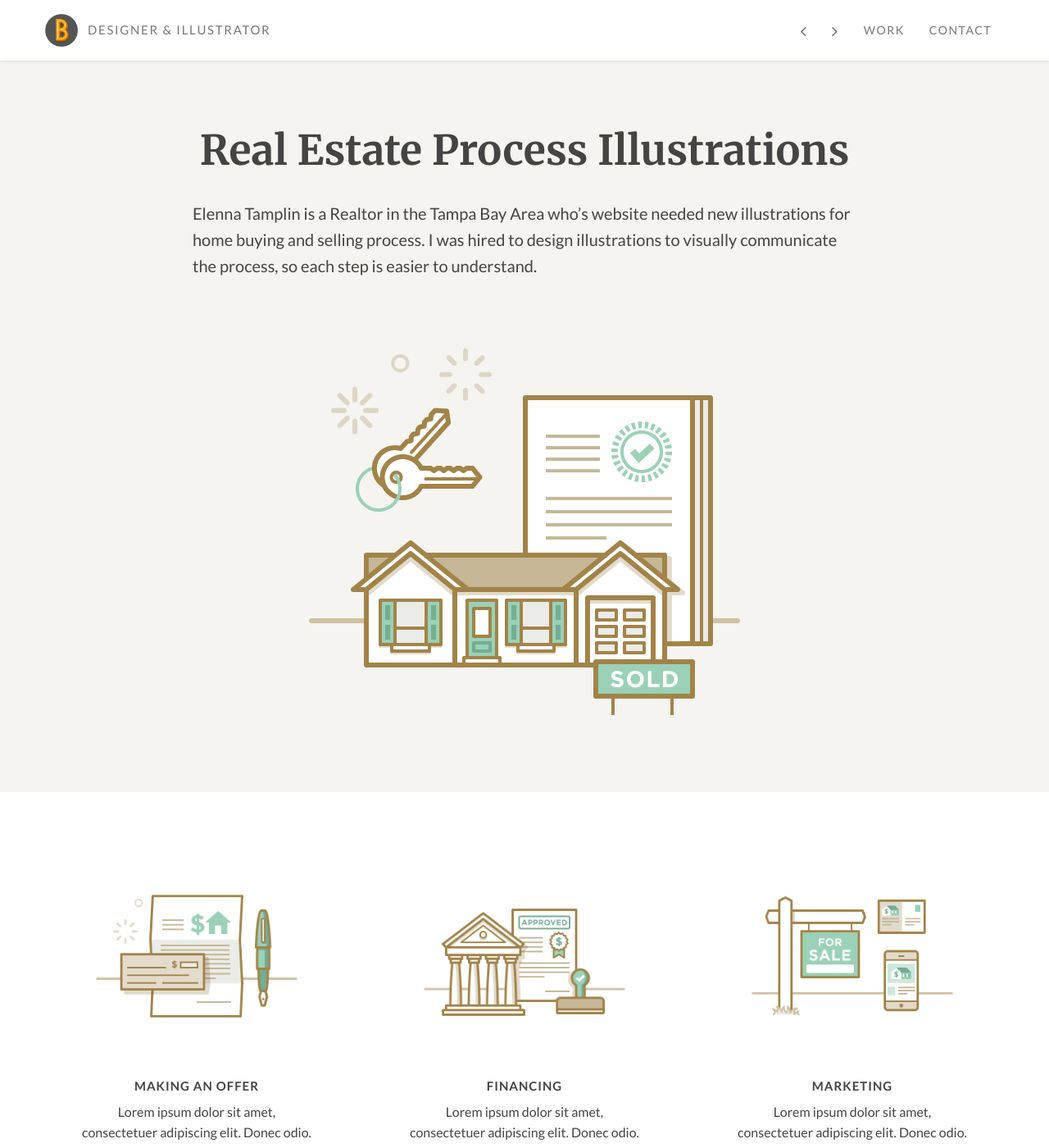
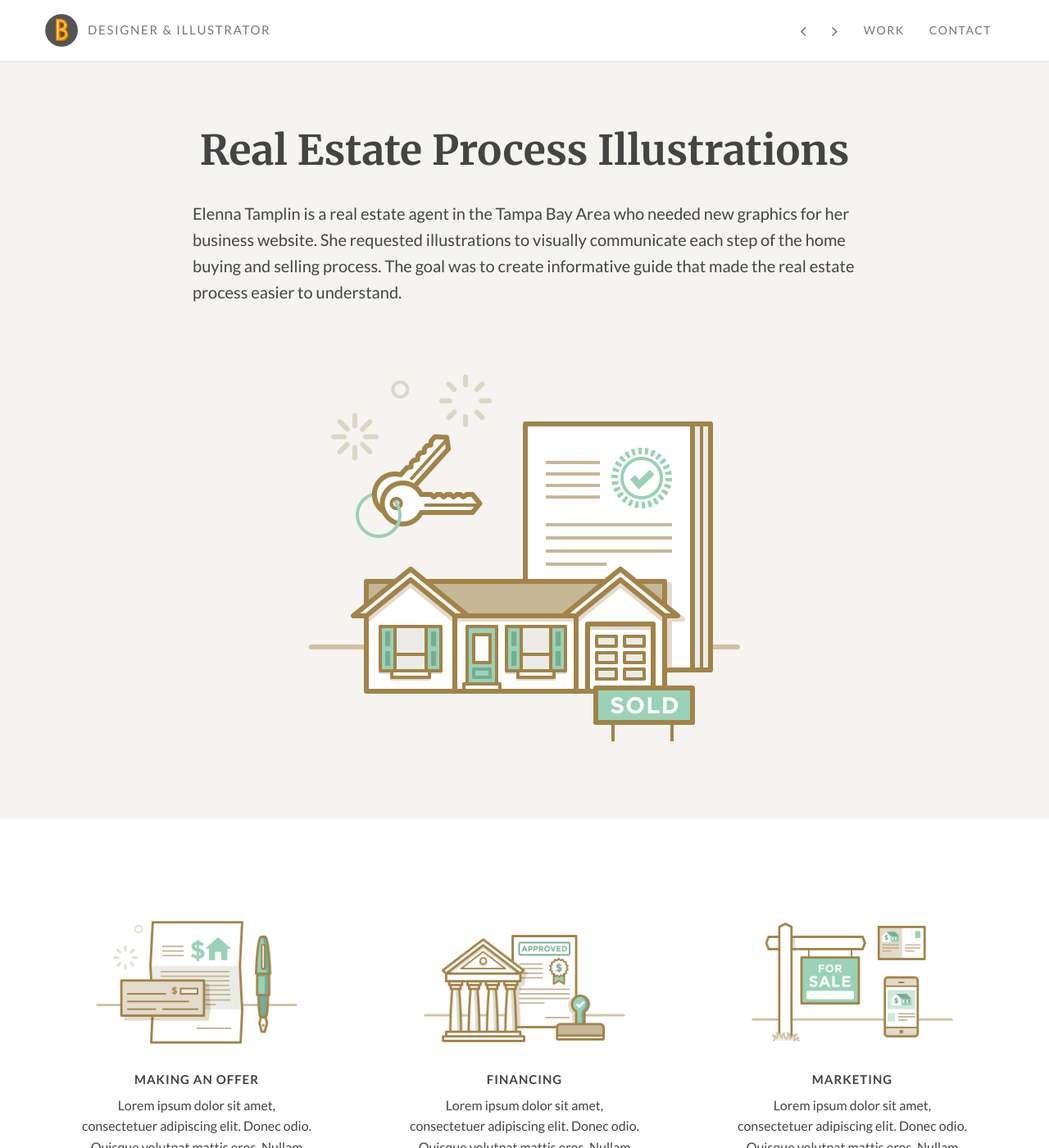
Before and after one commit to btamps/btamps.github.io, a Jekyll site: the page built from _posts/2016-03-29-real-estate.markdown, in a window 1280 px wide and 1400 px high. Shown: the whole window at 82% size. Built offline with Jekyll 4.4.1, drawn with Linux system fonts in a browser that asks for light colours; nearby versions of some CDN libraries.

Commit message:
edits to the post content and style

```diff
--- a/_posts/2016-03-29-real-estate.markdown
+++ b/_posts/2016-03-29-real-estate.markdown
@@ -6,7 +6,7 @@
 body-class: real-estate
 client: "Elenna Tamplin Realtor"
 industry: "Design"
-project-details: 'Elenna Tamplin is a Realtor in the Tampa Bay Area who’s website needed new illustrations for home buying and selling process. I was hired to design illustrations to visually communicate the process, so each step is easier to understand.'
+project-details: 'Elenna Tamplin is a real estate agent in the Tampa Bay Area who needed new graphics for her business website. She requested illustrations to visually communicate each step of the home buying and selling process. The goal was to create informative guide that made the real estate process easier to understand.'
 ---
 <section class="container">
   <div class="row">
--- a/_sass/custom-page/_real-estate.scss
+++ b/_sass/custom-page/_real-estate.scss
@@ -25,7 +25,7 @@
     .feature {
       img {
         max-width: 280px;
-        margin-bottom: 0;
+        margin-bottom: -40px;
       }
       h4 {
         text-align: center;
@@ -46,6 +46,7 @@
   }
   .mobile-gallery {
     background: #CCE8DB;
+    padding-bottom: 60px;
     figure {
       padding-top: 100px;
       img {
@@ -60,6 +61,12 @@
 @media (min-width: 768px) {
 
 .real-estate {
+  .features img {
+    margin-bottom: 0;
+  }
+  .mobile-gallery {
+    padding-bottom: 0;
+  }
 }
 
 }
```
